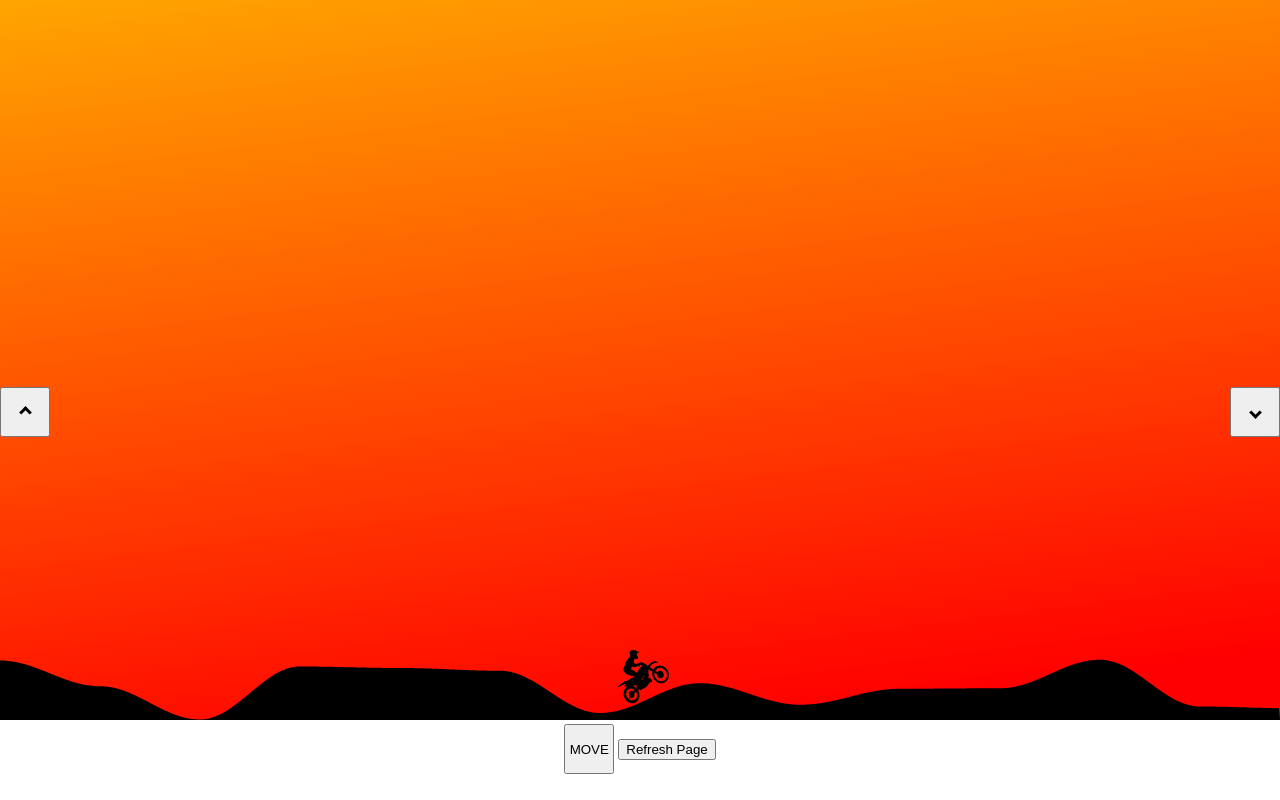
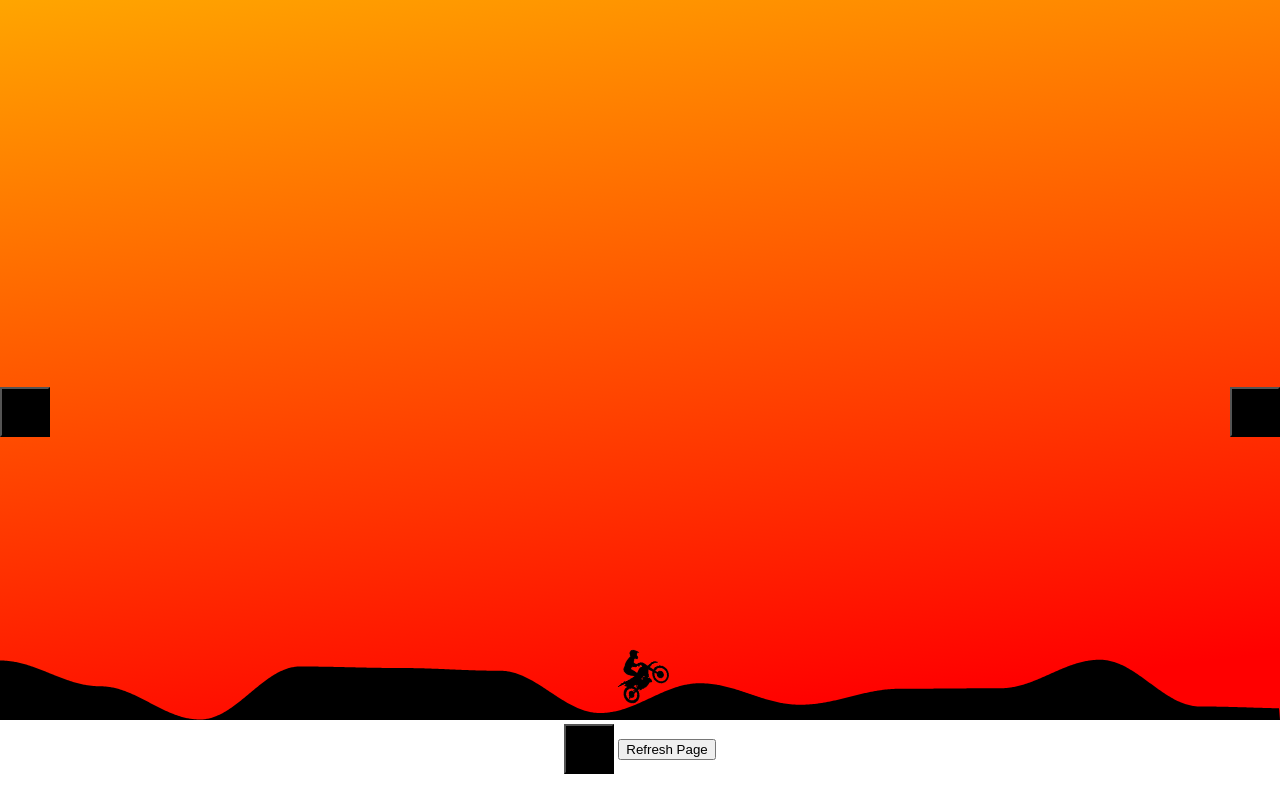
Before and after one commit to romanshershen/moto_canvas, a plain HTML site: page index.html in a window 1280 px wide. Drawn offline with Linux system fonts and the light colour scheme.

Commit message:
Add files via upload

```diff
--- a/index.html
+++ b/index.html
@@ -19,6 +19,8 @@ button{
 	width: 50px;
 	height: 50px;
 	padding: 0 2px;
+	background-color: #000;
+
 }
 .right {
     transform: rotate(-45deg);
@@ -42,12 +44,12 @@ button{
 .rotup{
 	position: absolute;
 	top: 50%;
-	right: 0;
+	left: 0;
 }
 .rotdown{
 	position: absolute;
 	top: 50%;
-	left: 0;
+	right: 0;
 }
 
 	</style>
@@ -59,8 +61,8 @@ button{
 	<center>
 		<button class="forward" ontouchstart="move();">MOVE</button>
 		<!-- <button class="backward" ontouchstart="movedownBack();" ontouchend="moveupBack();" ><i class="arrow left"></i></button> -->
-		<button class="rotup" ontouchstart="moveupleft();" ontouchend="movedownleft();" ><i class="arrow down"></i></button>
-		<button class="rotdown" ontouchstart="moveupright();" ontouchend="movedownright();"><i class="arrow up"></i></button>
+		<button class="rotup" ontouchstart="moveupleft();" ontouchend="movedownleft();" ></button>
+		<button class="rotdown" ontouchstart="moveupright();" ontouchend="movedownright();"></button>
 		<input type="button" value="Refresh Page" onClick="window.location.reload();">
 	</center>
 
```
